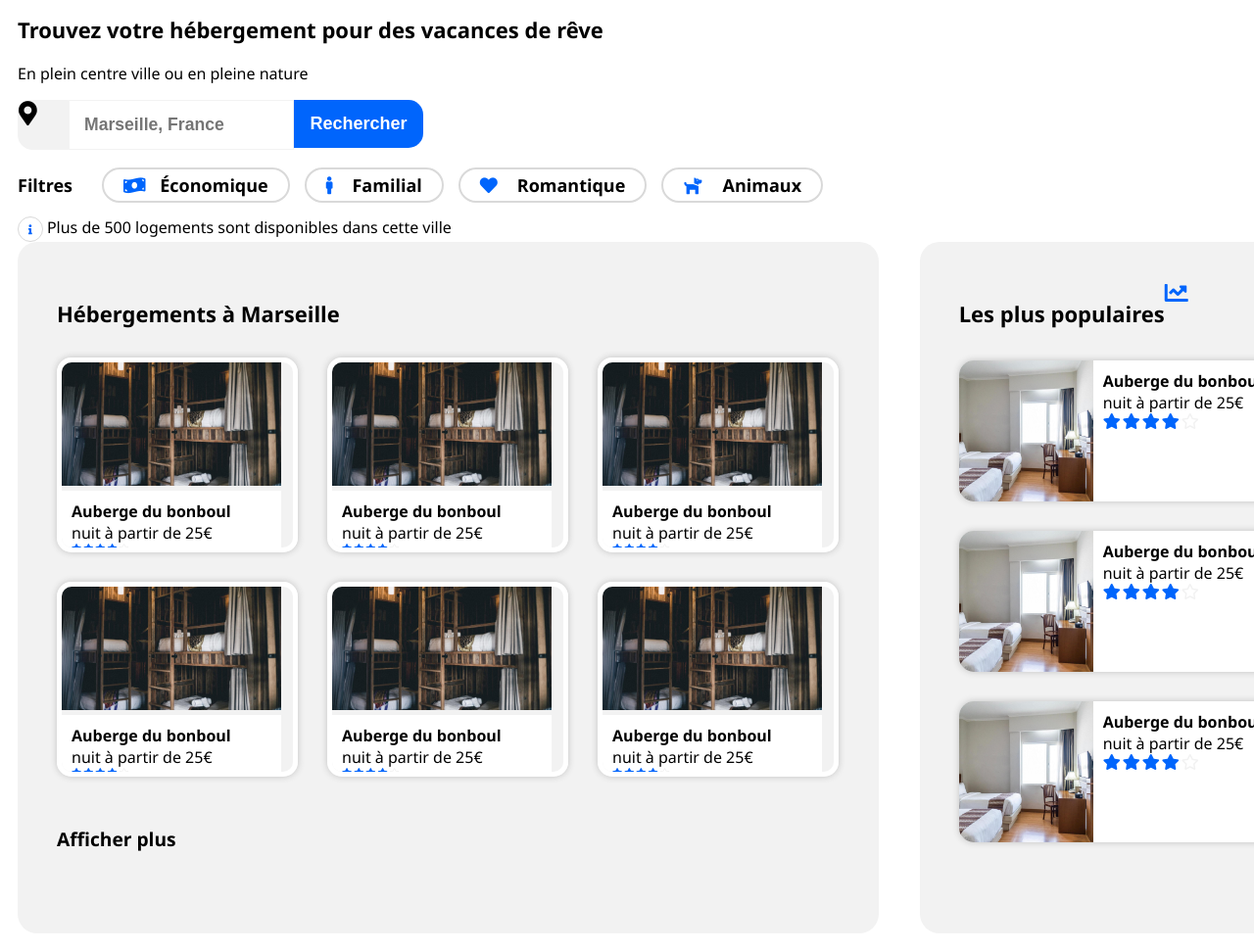
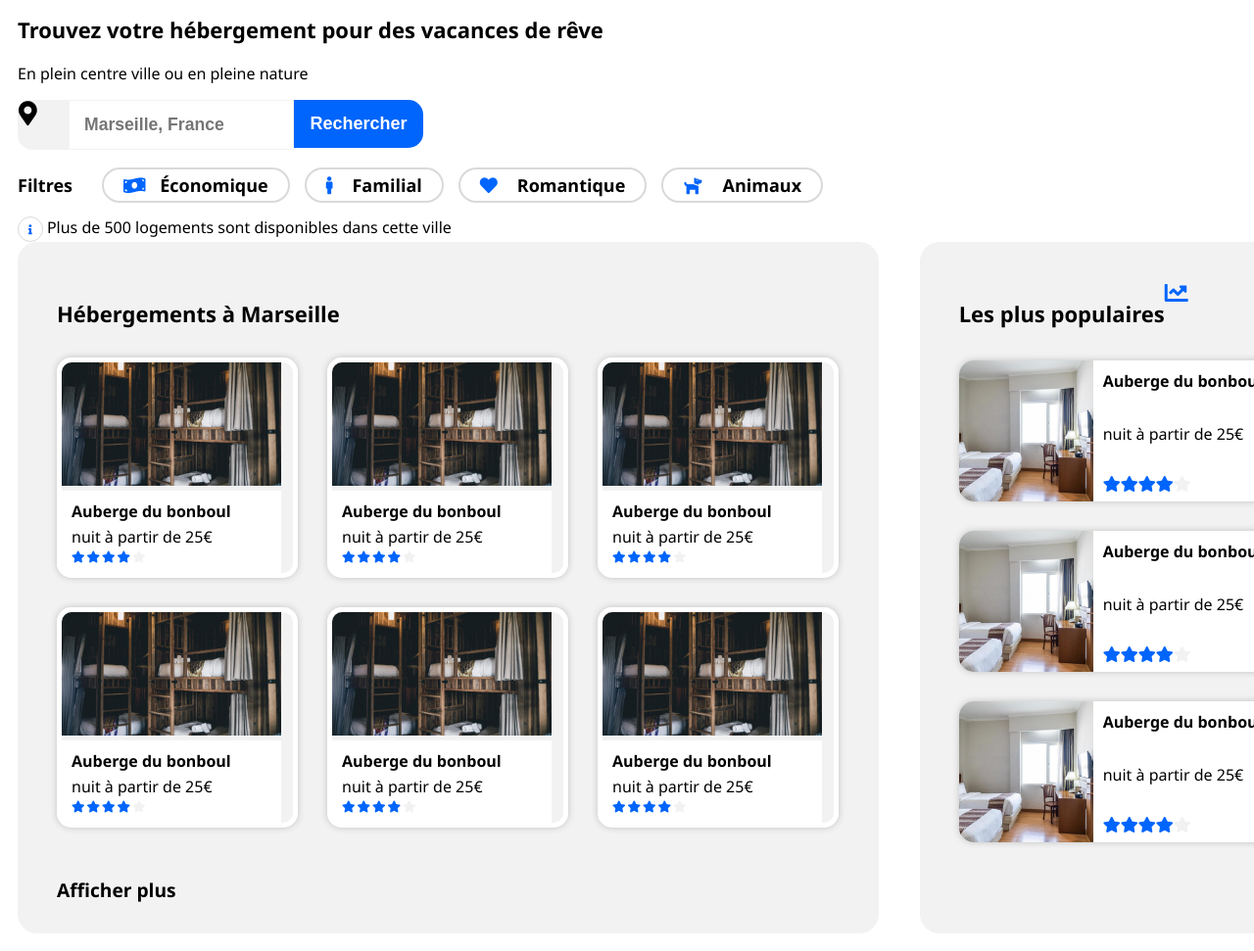
Before and after one commit to jsankare/OC_Projet_1, a plain HTML site: page index.html in a window 1280 px wide. Shown: the part 83-1054 px from the top of the page at 98% size. Drawn offline with Linux system fonts and the light colour scheme.

Commit message:
stars changes

```diff
--- a/index.html
+++ b/index.html
@@ -81,11 +81,11 @@
                                 <h3>Auberge du bonboul</h3>
                                 <p>nuit à partir de 25€</p>
                                 <div class="flex hotel__stars">
-                                    <i class="blueStar fas fa-star"></i>
-                                    <i class="blueStar fas fa-star"></i>
-                                    <i class="blueStar fas fa-star"></i>
-                                    <i class="blueStar fas fa-star"></i>
-                                    <i class="greyStar far fa-star"></i>
+                                    <i class="star--active fas fa-star"></i>
+                                    <i class="star--active fas fa-star"></i>
+                                    <i class="star--active fas fa-star"></i>
+                                    <i class="star--active fas fa-star"></i>
+                                    <i class="star fas fa-star"></i>
                                 </div>
                             </div>
                         </article>
@@ -98,11 +98,11 @@
                                 <h3>Auberge du bonboul</h3>
                                 <p>nuit à partir de 25€</p>
                                 <div class="flex hotel__stars">
-                                    <i class="blueStar fas fa-star"></i>
-                                    <i class="blueStar fas fa-star"></i>
-                                    <i class="blueStar fas fa-star"></i>
-                                    <i class="blueStar fas fa-star"></i>
-                                    <i class="greyStar far fa-star"></i>
+                                    <i class="star--active fas fa-star"></i>
+                                    <i class="star--active fas fa-star"></i>
+                                    <i class="star--active fas fa-star"></i>
+                                    <i class="star--active fas fa-star"></i>
+                                    <i class="star fas fa-star"></i>
                                 </div>
                             </div>
                         </article>
@@ -115,11 +115,11 @@
                                 <h3>Auberge du bonboul</h3>
                                 <p>nuit à partir de 25€</p>
                                 <div class="flex hotel__stars">
-                                    <i class="blueStar fas fa-star"></i>
-                                    <i class="blueStar fas fa-star"></i>
-                                    <i class="blueStar fas fa-star"></i>
-                                    <i class="blueStar fas fa-star"></i>
-                                    <i class="greyStar far fa-star"></i>
+                                    <i class="star--active fas fa-star"></i>
+                                    <i class="star--active fas fa-star"></i>
+                                    <i class="star--active fas fa-star"></i>
+                                    <i class="star--active fas fa-star"></i>
+                                    <i class="star fas fa-star"></i>
                                 </div>
                             </div>
                         </article>
@@ -132,11 +132,11 @@
                                 <h3>Auberge du bonboul</h3>
                                 <p>nuit à partir de 25€</p>
                                 <div class="flex hotel__stars">
-                                    <i class="blueStar fas fa-star"></i>
-                                    <i class="blueStar fas fa-star"></i>
-                                    <i class="blueStar fas fa-star"></i>
-                                    <i class="blueStar fas fa-star"></i>
-                                    <i class="greyStar far fa-star"></i>
+                                    <i class="star--active fas fa-star"></i>
+                                    <i class="star--active fas fa-star"></i>
+                                    <i class="star--active fas fa-star"></i>
+                                    <i class="star--active fas fa-star"></i>
+                                    <i class="star fas fa-star"></i>
                                 </div>
                             </div>
                         </article>
@@ -149,11 +149,11 @@
                                 <h3>Auberge du bonboul</h3>
                                 <p>nuit à partir de 25€</p>
                                 <div class="flex hotel__stars">
-                                    <i class="blueStar fas fa-star"></i>
-                                    <i class="blueStar fas fa-star"></i>
-                                    <i class="blueStar fas fa-star"></i>
-                                    <i class="blueStar fas fa-star"></i>
-                                    <i class="greyStar far fa-star"></i>
+                                    <i class="star--active fas fa-star"></i>
+                                    <i class="star--active fas fa-star"></i>
+                                    <i class="star--active fas fa-star"></i>
+                                    <i class="star--active fas fa-star"></i>
+                                    <i class="star fas fa-star"></i>
                                 </div>
                             </div>
                         </article>
@@ -166,11 +166,11 @@
                                 <h3>Auberge du bonboul</h3>
                                 <p>nuit à partir de 25€</p>
                                 <div class="flex hotel__stars">
-                                    <i class="blueStar fas fa-star"></i>
-                                    <i class="blueStar fas fa-star"></i>
-                                    <i class="blueStar fas fa-star"></i>
-                                    <i class="blueStar fas fa-star"></i>
-                                    <i class="greyStar far fa-star"></i>
+                                    <i class="star--active fas fa-star"></i>
+                                    <i class="star--active fas fa-star"></i>
+                                    <i class="star--active fas fa-star"></i>
+                                    <i class="star--active fas fa-star"></i>
+                                    <i class="star fas fa-star"></i>
                                 </div>
                             </div>
                         </article>
@@ -193,11 +193,11 @@
                                 <h3>Auberge du bonboul</h3>
                                 <p>nuit à partir de 25€</p>
                                 <div class="flex stars">
-                                    <i class="blueStar fas fa-star"></i>
-                                    <i class="blueStar fas fa-star"></i>
-                                    <i class="blueStar fas fa-star"></i>
-                                    <i class="blueStar fas fa-star"></i>
-                                    <i class="greyStar far fa-star"></i>
+                                    <i class="star--active fas fa-star"></i>
+                                    <i class="star--active fas fa-star"></i>
+                                    <i class="star--active fas fa-star"></i>
+                                    <i class="star--active fas fa-star"></i>
+                                    <i class="star fas fa-star"></i>
                                 </div>
                             </div>
                         </article>
@@ -210,11 +210,11 @@
                                 <h3>Auberge du bonboul</h3>
                                 <p>nuit à partir de 25€</p>
                                 <div class="flex stars">
-                                    <i class="blueStar fas fa-star"></i>
-                                    <i class="blueStar fas fa-star"></i>
-                                    <i class="blueStar fas fa-star"></i>
-                                    <i class="blueStar fas fa-star"></i>
-                                    <i class="greyStar far fa-star"></i>
+                                    <i class="star--active fas fa-star"></i>
+                                    <i class="star--active fas fa-star"></i>
+                                    <i class="star--active fas fa-star"></i>
+                                    <i class="star--active fas fa-star"></i>
+                                    <i class="star fas fa-star"></i>
                                 </div>
                             </div>
                         </article>
@@ -227,11 +227,11 @@
                                 <h3>Auberge du bonboul</h3>
                                 <p>nuit à partir de 25€</p>
                                 <div class="flex stars">
-                                    <i class="blueStar fas fa-star"></i>
-                                    <i class="blueStar fas fa-star"></i>
-                                    <i class="blueStar fas fa-star"></i>
-                                    <i class="blueStar fas fa-star"></i>
-                                    <i class="greyStar far fa-star"></i>
+                                    <i class="star--active fas fa-star"></i>
+                                    <i class="star--active fas fa-star"></i>
+                                    <i class="star--active fas fa-star"></i>
+                                    <i class="star--active fas fa-star"></i>
+                                    <i class="star fas fa-star"></i>
                                 </div>
                             </div>
                         </article>
--- a/style.css
+++ b/style.css
@@ -163,7 +163,6 @@ nav li a:hover {
 
 .hotel__card {
     display: flex;
-    height: 199px;
     width: 246px;
     box-sizing: border-box;
     border: 5px solid white;
@@ -179,10 +178,10 @@ nav li a:hover {
 }
 
 .card__infos {
-    flex-direction: column;
-    justify-content: space-around;
+    display: flex;
     background-color: white;
     padding: 5px 10px;
+    gap: 4px;
 }
 
 .card__infos p {
@@ -190,18 +189,15 @@ nav li a:hover {
 }
 
 .hotel__stars {
-    font-size: xx-small;
+    font-size: 12px;
+    gap: 2px;
 }
 
-.fa-star {
-    letter-spacing: 2px;
-}
-
-.blueStar {
+.star--active {
     color: #0065FC;
 }
 
-.greyStar {
+.star {
     color: #F2F2F2;
 }
 
```
